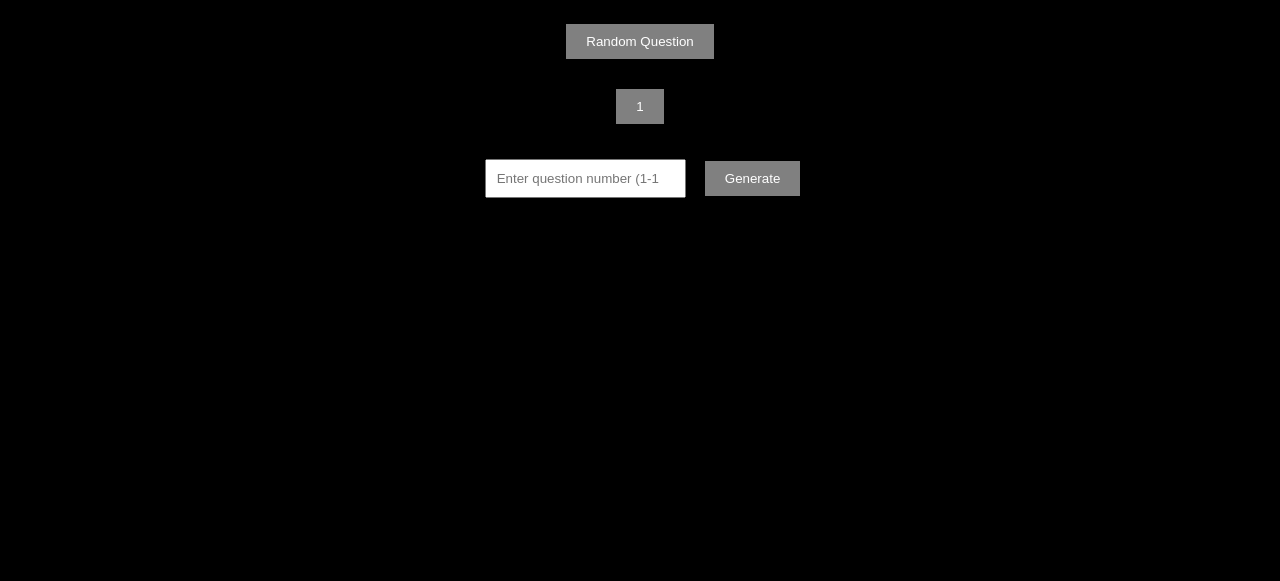
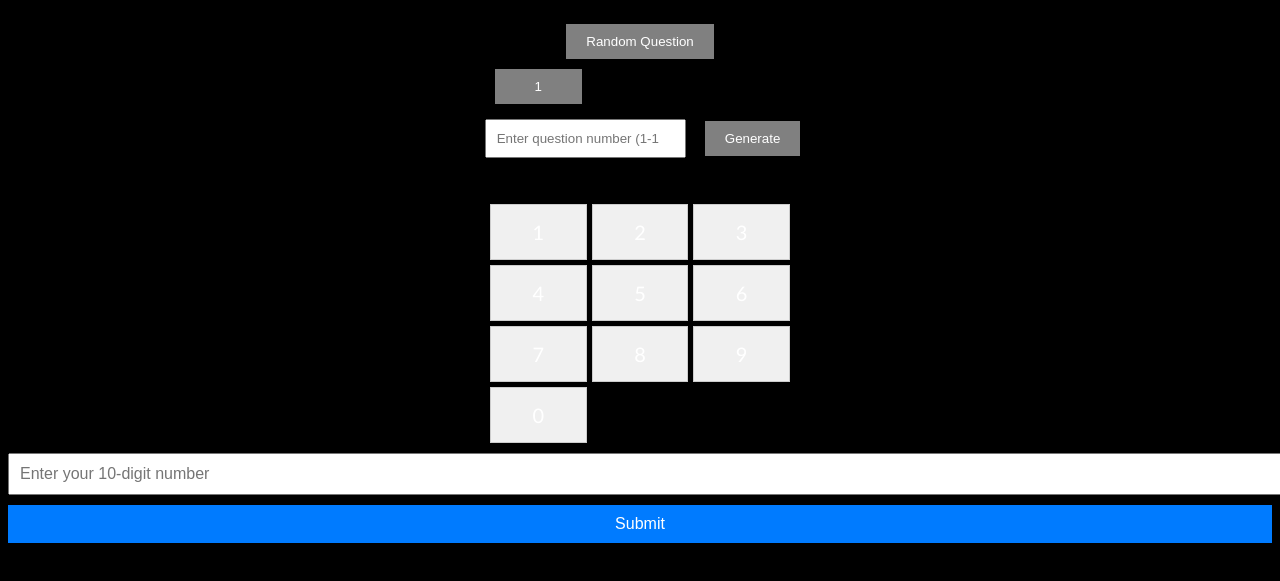
Before and after one commit to coltonmul/coltonmul.github.io, a plain HTML site: page index.html in a window 1280 px wide. Shown: the part 91-672 px from the top of the page. Drawn offline with Linux system fonts and the light colour scheme.

Commit message:
Update index.html

```diff
--- a/index.html
+++ b/index.html
@@ -22,3 +22,60 @@
     <script src="script.js"></script>
 </body>
 </html>
+<title>10 Digit Keypad</title>
+<style>
+    .keypad {
+        display: grid;
+        grid-template-columns: repeat(3, 1fr);
+        gap: 5px;
+        max-width: 300px;
+        margin: 0 auto;
+    }
+    .key {
+        padding: 15px;
+        font-size: 20px;
+        text-align: center;
+        background-color: #f0f0f0;
+        border: 1px solid #ccc;
+        cursor: pointer;
+    }
+    input[type="text"] {
+        width: 100%;
+        padding: 10px;
+        font-size: 16px;
+        margin-top: 10px;
+    }
+    input[type="submit"] {
+        width: 100%;
+        padding: 10px;
+        font-size: 16px;
+        margin-top: 10px;
+        background-color: #007bff;
+        color: #fff;
+        border: none;
+        cursor: pointer;
+    }
+</style>
+</head>
+<body>
+<div class="keypad">
+    <div class="key" onclick="appendToField('1')">1</div>
+    <div class="key" onclick="appendToField('2')">2</div>
+    <div class="key" onclick="appendToField('3')">3</div>
+    <div class="key" onclick="appendToField('4')">4</div>
+    <div class="key" onclick="appendToField('5')">5</div>
+    <div class="key" onclick="appendToField('6')">6</div>
+    <div class="key" onclick="appendToField('7')">7</div>
+    <div class="key" onclick="appendToField('8')">8</div>
+    <div class="key" onclick="appendToField('9')">9</div>
+    <div class="key" onclick="appendToField('0')">0</div>
+</div>
+<input type="text" id="inputField" placeholder="Enter your 10-digit number">
+<input type="submit" value="Submit">
+<script>
+    function appendToField(digit) {
+        document.getElementById('inputField').value += digit;
+    }
+</script>
+</body>
+</html>
```
